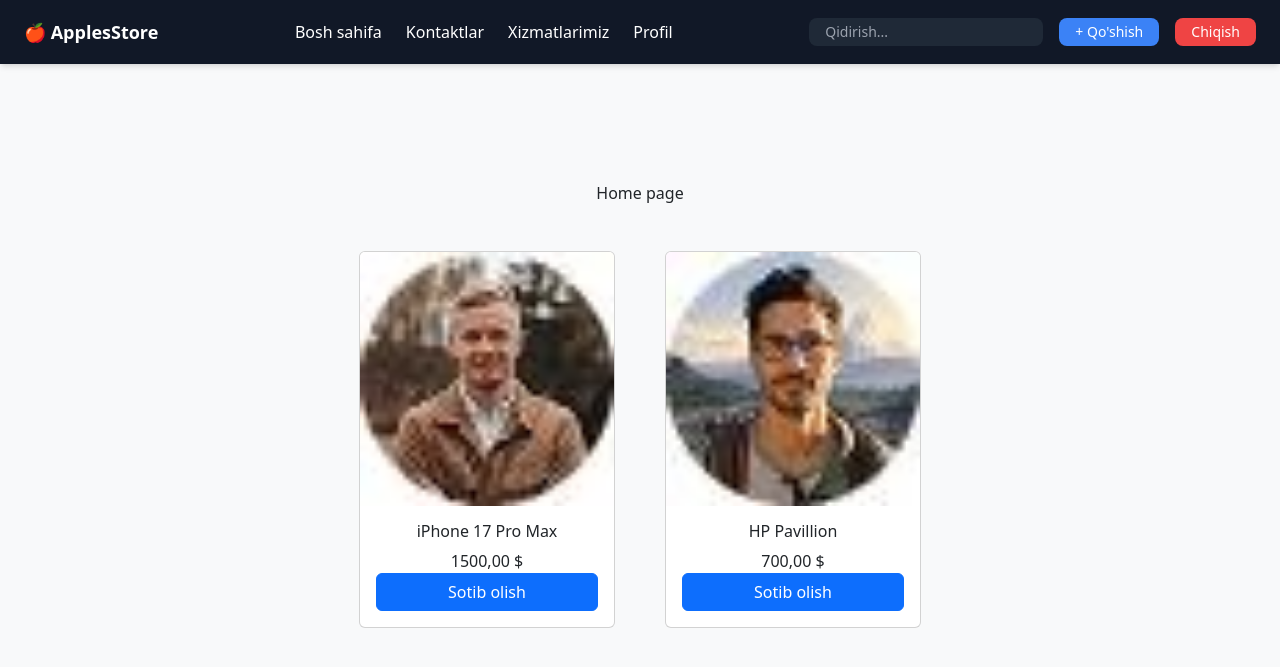
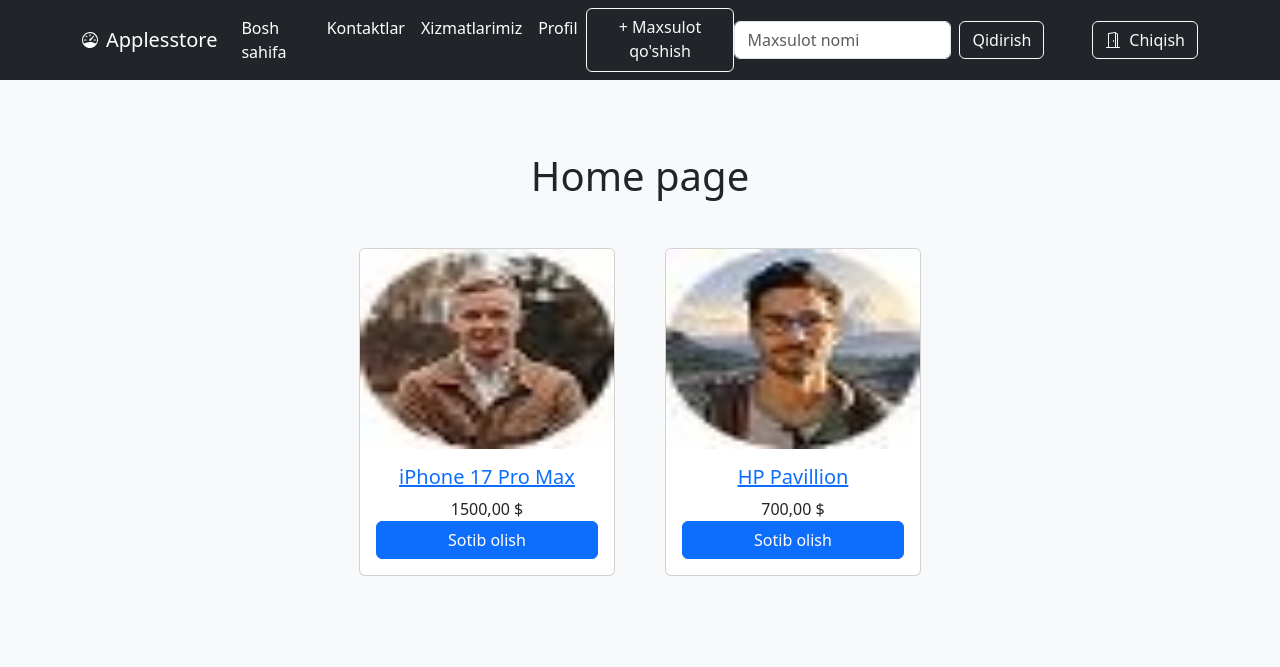
Before and after one commit to ziyovuddin9997/django_project, a Django app: template templates/home_page.html in a window 1280 px wide. Shown: the top 667 px of the page. Run offline with Django 5.2, Linux system fonts and the light colour scheme; the template is opened without the code that fills it: values that come from a table or form of the project are taken from there, others are empty; a user stored in the database is signed in; data comes from the database, SQL or seed files in the repository; parts of the project's set-up code (start-up, migrations or seed data) failed here and were passed over; some libraries are stand-ins or nearby versions.

Commit message:
not pade navbar.html

```diff
--- a/templates/_navbar.html
+++ b/templates/_navbar.html
@@ -1,73 +1,74 @@
-<!DOCTYPE html>
-<html lang="en">
-<head>
-    <meta charset="UTF-8">
-    <meta name="viewport" content="width=device-width, initial-scale=1.0">
-
-    <!-- Tailwind (РАБОЧИЙ CDN) -->
-    <script src="https://cdn.tailwindcss.com"></script>
-
-    <title>ApplesStore</title>
-</head>
-<body class="bg-gray-100">
-
-    <!-- NAVBAR -->
-    <nav class="bg-gray-900 text-white shadow-md">
-        <div class="max-w-7xl mx-auto px-4">
-            <div class="flex items-center justify-between h-16">
-
-                <!-- Logo -->
-                <div class="flex items-center gap-2">
-                    <span class="text-lg font-semibold">🍎 ApplesStore</span>
-                </div>
-
-                <!-- Links -->
-                <div class="hidden md:flex items-center gap-6">
-                    <a href="{% url 'index' %}" class="hover:text-blue-400">Bosh sahifa</a>
-                    <a href="{% url 'contacts' %}" class="hover:text-blue-400">Kontaktlar</a>
-                    <a href="{% url 'services' %}" class="hover:text-blue-400">Xizmatlarimiz</a>
+<nav class="navbar navbar-dark navbar-expand-lg bg-dark">
+  <div class="container">
+    <a class="navbar-brand d-flex flex-row align-items-center gap-2" href="#">
+      <svg xmlns="http://www.w3.org/2000/svg" width="16" height="16" fill="currentColor" class="bi bi-speedometer" viewBox="0 0 16 16">
+        <path d="M8 2a.5.5 0 0 1 .5.5V4a.5.5 0 0 1-1 0V2.5A.5.5 0 0 1 8 2M3.732 3.732a.5.5 0 0 1 .707 0l.915.914a.5.5 0 1 1-.708.708l-.914-.915a.5.5 0 0 1 0-.707M2 8a.5.5 0 0 1 .5-.5h1.586a.5.5 0 0 1 0 1H2.5A.5.5 0 0 1 2 8m9.5 0a.5.5 0 0 1 .5-.5h1.5a.5.5 0 0 1 0 1H12a.5.5 0 0 1-.5-.5m.754-4.246a.39.39 0 0 0-.527-.02L7.547 7.31A.91.91 0 1 0 8.85 8.569l3.434-4.297a.39.39 0 0 0-.029-.518z"/>
+        <path fill-rule="evenodd" d="M6.664 15.889A8 8 0 1 1 9.336.11a8 8 0 0 1-2.672 15.78zm-4.665-4.283A11.95 11.95 0 0 1 8 10c2.186 0 4.236.585 6.001 1.606a7 7 0 1 0-12.002 0"/>
+      </svg>
+      Applesstore
+    </a>
+    <button
+      class="navbar-toggler"
+      type="button"
+      data-bs-toggle="collapse"
+      data-bs-target="#navbarSupportedContent"
+      aria-controls="navbarSupportedContent"
+      aria-expanded="false"
+      aria-label="Toggle navigation"
+    >
+      <span class="navbar-toggler-icon"></span>
+    </button>
+    <div class="collapse navbar-collapse" id="navbarSupportedContent">
+      <ul class="navbar-nav me-auto mb-2 mb-lg-0">
+        <li class="nav-item">
+          <a class="nav-link active" aria-current="page" href="{% url 'index' %}">Bosh sahifa</a>
+        </li>
+        <li class="nav-item">
+          <a class="nav-link active" aria-current="page" href="{% url 'contacts' %}">Kontaktlar</a>
+        </li>
+                <li class="nav-item">
+          <a class="nav-link active" aria-current="page" href="{% url 'services' %}">Xizmatlarimiz</a>
+        </li>
 
                 {% if request.user.is_authenticated %}
-                        <a href="{% url 'profile' %}" class="hover:text-blue-400">Profil</a>
+                    <li class="nav-item">
+                        <a class="nav-link active" aria-current="page" href="{% url 'profile' %}">Profil</a>
+                    </li>
+          <a href="{% url 'add_product' %}" class="btn btn-outline-light">
+            + Maxsulot qo'shish
+          </a>
+
                 {% endif %}
-                </div>
-
-                <!-- Right -->
-                <div class="flex items-center gap-3">
-
-                    <!-- Search -->
-                    <form class="hidden md:flex bg-gray-800 rounded-lg px-2 py-1">
-                        <input type="text" placeholder="Qidirish..."
-                               class="bg-transparent outline-none text-sm px-2">
+      </ul>
+      <div class="d-flex flex-row gap-5">
+                <form class="d-flex" role="search">
+                    <input
+                        class="form-control me-2"
+                        type="search"
+                        placeholder="Maxsulot nomi"
+                        aria-label="Search"
+                    />
+                    <button class="btn btn-outline-light" type="submit">Qidirish</button>
                 </form>
 
                 {% if request.user.is_authenticated %}
-                        <a href="{% url 'add_product' %}"
-                           class="bg-blue-500 hover:bg-blue-600 px-3 py-1 rounded-lg text-sm">
-                            + Qo'shish
-                        </a>
-
-                        <a href="{% url 'logout' %}"
-                           class="bg-red-500 hover:bg-red-600 px-3 py-1 rounded-lg text-sm">
+                    <a href="{% url 'logout' %}" class="btn btn-outline-light d-flex flex-row align-items-center gap-2">
+            <svg xmlns="http://www.w3.org/2000/svg" width="16" height="16" fill="currentColor" class="bi bi-door-open" viewBox="0 0 16 16">
+              <path d="M8.5 10c-.276 0-.5-.448-.5-1s.224-1 .5-1 .5.448.5 1-.224 1-.5 1"/>
+              <path d="M10.828.122A.5.5 0 0 1 11 .5V1h.5A1.5 1.5 0 0 1 13 2.5V15h1.5a.5.5 0 0 1 0 1h-13a.5.5 0 0 1 0-1H3V1.5a.5.5 0 0 1 .43-.495l7-1a.5.5 0 0 1 .398.117M11.5 2H11v13h1V2.5a.5.5 0 0 0-.5-.5M4 1.934V15h6V1.077z"/>
+            </svg>
             Chiqish
           </a>
                 {% else %}
-                        <a href="{% url 'login' %}"
-                           class="bg-blue-500 hover:bg-blue-600 px-3 py-1 rounded-lg text-sm">
+                    <a href="{% url 'login' %}" class="btn btn-outline-light d-flex flex-row align-items-center gap-2">
+            <svg xmlns="http://www.w3.org/2000/svg" width="16" height="16" fill="currentColor" class="bi bi-door-open" viewBox="0 0 16 16">
+              <path d="M8.5 10c-.276 0-.5-.448-.5-1s.224-1 .5-1 .5.448.5 1-.224 1-.5 1"/>
+              <path d="M10.828.122A.5.5 0 0 1 11 .5V1h.5A1.5 1.5 0 0 1 13 2.5V15h1.5a.5.5 0 0 1 0 1h-13a.5.5 0 0 1 0-1H3V1.5a.5.5 0 0 1 .43-.495l7-1a.5.5 0 0 1 .398.117M11.5 2H11v13h1V2.5a.5.5 0 0 0-.5-.5M4 1.934V15h6V1.077z"/>
+            </svg>
             Kirish
           </a>
                 {% endif %}
             </div>
-
     </div>
   </div>
 </nav>
-
-    <!-- CONTENT -->
-    <div class="max-w-7xl mx-auto p-4">
-        {% block content %}
-        {% endblock %}
-    </div>
-
-</body>
-</html>
```
Lines whose indentation alone changed are shown as unchanged.
